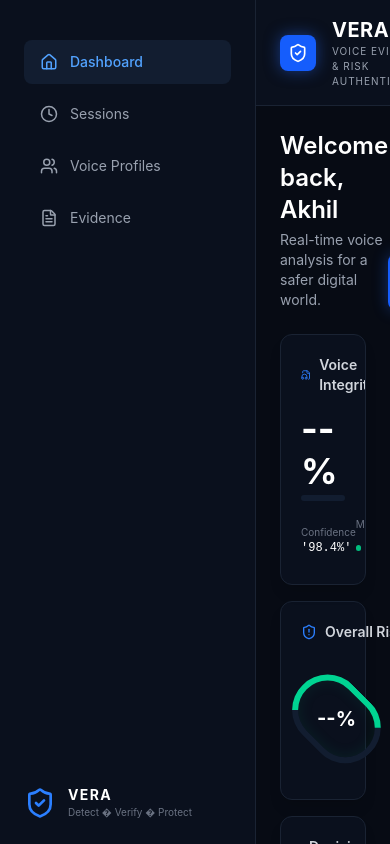
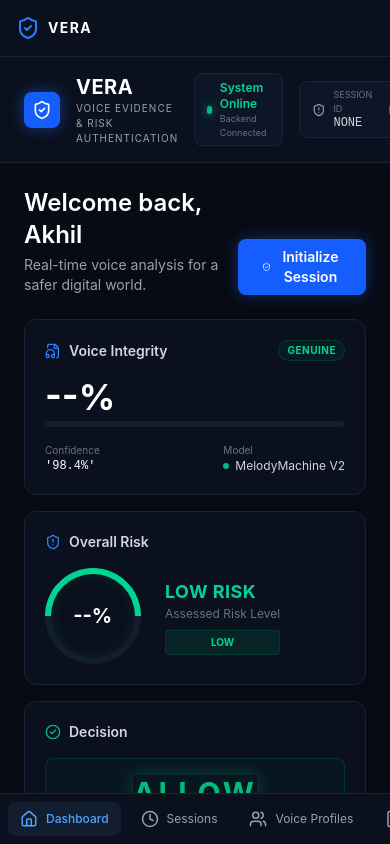
Before and after one commit to Jatin-source/VERA-Cloudflare, a React (Vite) app in the folder frontend/: page / in a window 390 px wide. Built offline with nearby package versions, Linux system fonts and the light colour scheme; no server answers.

Commit message:
Fix mobile layout responsiveness

```diff
--- a/frontend/src/layouts/MainLayout.tsx
+++ b/frontend/src/layouts/MainLayout.tsx
@@ -10,11 +10,11 @@
 
 const MainLayout: React.FC = () => {
   return (
-    <div className="flex h-screen bg-[#070b14] text-gray-200 font-sans overflow-hidden">
-      {/* Sidebar */}
-      <aside className="w-64 bg-[#0a101d] border-r border-[#1a2333] flex flex-col z-20">
-        <div className="p-6">
-          <nav className="space-y-2 mt-4">
+    <div className="flex flex-col md:flex-row h-screen bg-[#070b14] text-gray-200 font-sans overflow-hidden">
+      {/* Sidebar (Desktop) / Bottom Nav (Mobile) */}
+      <aside className="w-full md:w-64 bg-[#0a101d] border-t md:border-t-0 md:border-r border-[#1a2333] flex flex-row md:flex-col z-20 order-2 md:order-1 shrink-0 overflow-x-auto custom-scrollbar">
+        <div className="p-2 md:p-6 flex-1 flex md:block items-center">
+          <nav className="flex flex-row md:flex-col space-x-2 md:space-x-0 md:space-y-2 w-full mt-0 md:mt-4">
             <NavItem to="/" icon={<Home size={18} />} label="Dashboard" exact />
             <NavItem to="/sessions" icon={<Clock size={18} />} label="Sessions" />
             <NavItem to="/voice-profiles" icon={<Users size={18} />} label="Voice Profiles" />
@@ -22,17 +22,25 @@
           </nav>
         </div>
 
-        <div className="mt-auto p-6 flex items-center">
+        <div className="hidden md:flex mt-auto p-6 items-center">
           <ShieldCheck className="w-8 h-8 text-blue-500 mr-3" />
           <div>
             <div className="text-sm font-bold text-white tracking-widest">VERA</div>
-            <div className="text-[10px] text-gray-500">Detect � Verify � Protect</div>
+            <div className="text-[10px] text-gray-500">Detect • Verify • Protect</div>
           </div>
         </div>
       </aside>
 
       {/* Main Content */}
-      <div className="flex-1 flex flex-col min-w-0 bg-[#070b14] overflow-hidden">
+      <div className="flex-1 flex flex-col min-w-0 bg-[#070b14] overflow-hidden order-1 md:order-2">
+        {/* Mobile Header */}
+        <div className="md:hidden p-4 border-b border-[#1a2333] flex items-center bg-[#0a101d]">
+          <ShieldCheck className="w-6 h-6 text-blue-500 mr-2" />
+          <div>
+            <div className="text-sm font-bold text-white tracking-widest leading-tight">VERA</div>
+          </div>
+        </div>
+
         <main className="flex-1 overflow-y-auto">
           <Outlet />
         </main>
@@ -53,7 +61,7 @@
     to={to}
     end={exact}
     className={({ isActive }) =>
-      `flex items-center px-4 py-3 rounded-lg transition-all duration-300 ${
+      `flex flex-1 md:flex-none items-center justify-center md:justify-start px-3 py-2 md:px-4 md:py-3 rounded-lg transition-all duration-300 whitespace-nowrap ${
         isActive
           ? 'bg-[#121d30] text-blue-400 font-medium'
           : 'text-gray-400 hover:bg-[#121d30]/50 hover:text-gray-300'
@@ -61,7 +69,7 @@
     }
   >
     {icon}
-    <span className="ml-3 text-sm">{label}</span>
+    <span className="ml-2 md:ml-3 text-xs md:text-sm">{label}</span>
   </NavLink>
 );
 
```
